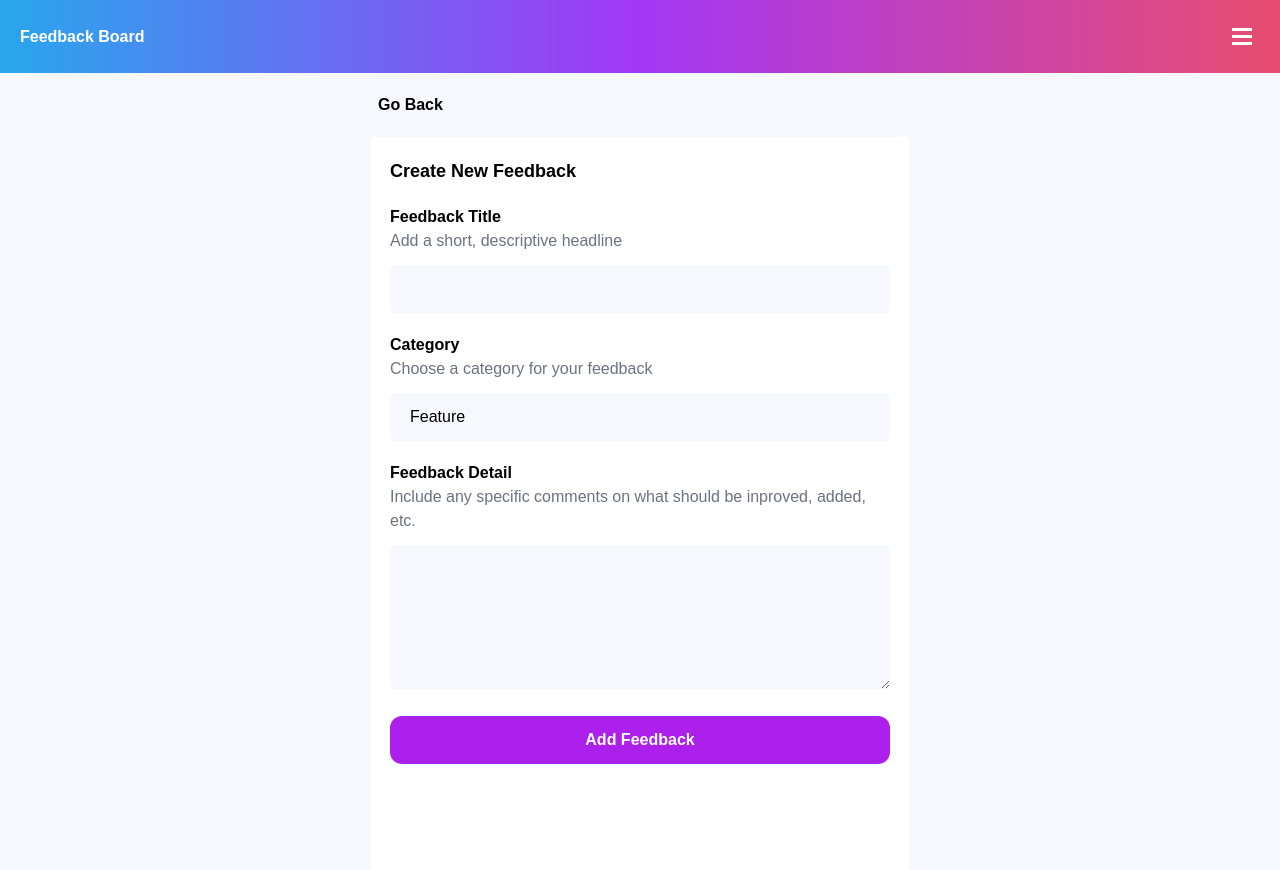
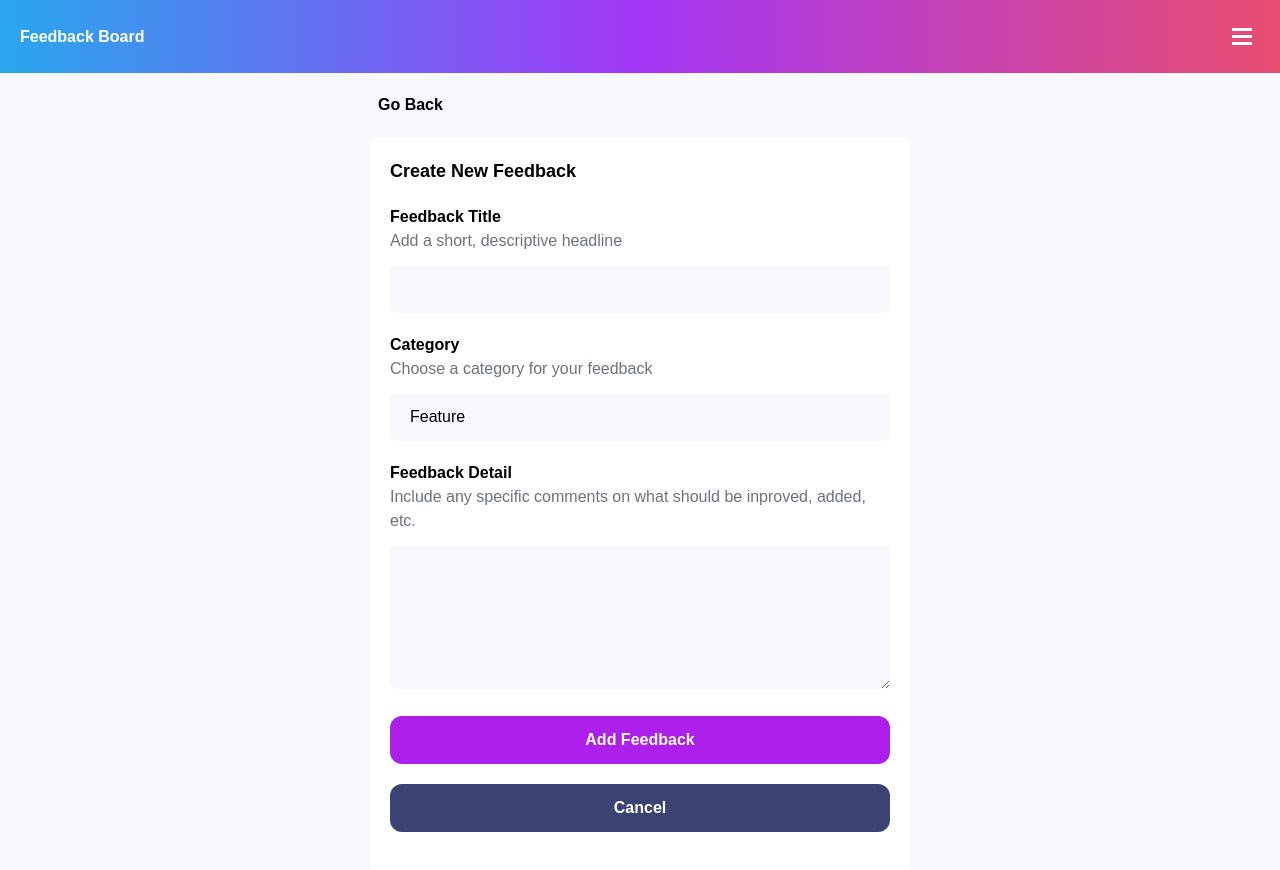
Before and after one commit to JioBautista/product-feedback-app-2, a Next.js app: page /new in a window 1280 px wide. Shown: the top 870 px of the page. Built offline with nearby package versions, Linux system fonts and the light colour scheme.

Commit message:
Fixed bug for button

```diff
--- a/src/app/[productID]/page.js
+++ b/src/app/[productID]/page.js
@@ -2,6 +2,7 @@ import fetchProduct from "../lib/fetchProduct";
 import Product from "../components/Product";
 import Container from "../components/Container";
 import EditButton from "../components/EditButton";
+import Button from "../components/Button";
 import Link from "next/link";
 
 export default async function ProductDetail({ params }) {
@@ -17,7 +18,7 @@ export default async function ProductDetail({ params }) {
           </Link>
 
           <Link href={`/${productid}/edit`}>
-            <EditButton />
+            <Button bg={"bg-[#4661E6]"}>Edit Feedback</Button>
           </Link>
         </div>
         {rows.map((items) => (
--- a/src/app/components/AddFeedback.jsx
+++ b/src/app/components/AddFeedback.jsx
@@ -1,11 +1,10 @@
 import Link from "next/link";
+import Button from "./Button";
 
 export default function AddFeedback() {
   return (
     <Link href={"/new"}>
-      <button className="p-3 bg-[#AD1FEA] text-white font-bold rounded-xl">
-        + Add Feedback
-      </button>
+      <Button bg={"bg-[#AD1FEA]"}>+ Add Feedback</Button>
     </Link>
   );
 }
--- a/src/app/components/Button.jsx
+++ b/src/app/components/Button.jsx
@@ -1,7 +1,7 @@
 export default function Button({ children, bg }) {
   return (
     <button
-      className={`bg-${bg} text-white p-3 rounded-xl font-bold w-full`}
+      className={`${bg} text-white p-3 rounded-xl font-bold w-full`}
       type="submit"
     >
       {children}
--- a/src/app/components/Form.jsx
+++ b/src/app/components/Form.jsx
@@ -73,16 +73,16 @@ export default function Form({ data, fn }) {
 
         {/* FORM BUTTONS */}
         <div className="flex flex-col gap-5">
-          <Button bg={"[#AD1FEA]"}>
+          <Button bg={"bg-[#AD1FEA]"}>
             {data ? "Save Changes" : "Add Feedback"}
           </Button>
-          <Button bg={"[#3A4374]"}>Cancel</Button>
+          <Button bg={"bg-[#3A4374]"}>Cancel</Button>
         </div>
       </form>
 
       {/* SEPARATE FORM FOR DELETE BUTTON ON EDIT */}
       <form action={deleteFeedbackWithID}>
-        {data && <Button bg={"[#D73737]"}>Delete</Button>}
+        {data && <Button bg={"bg-[#D73737]"}>Delete</Button>}
       </form>
     </div>
   );
```
